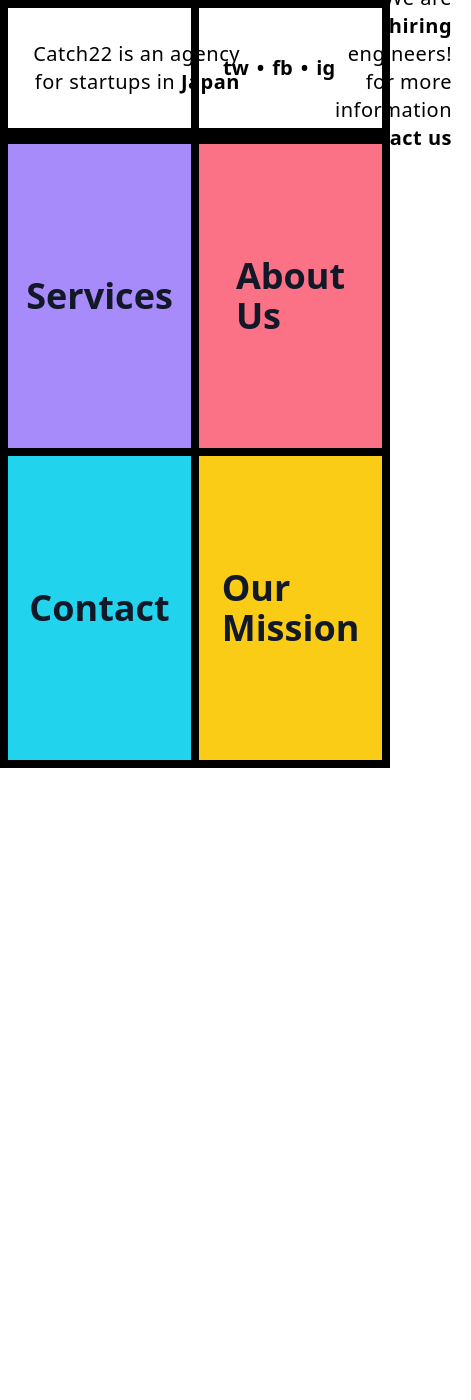
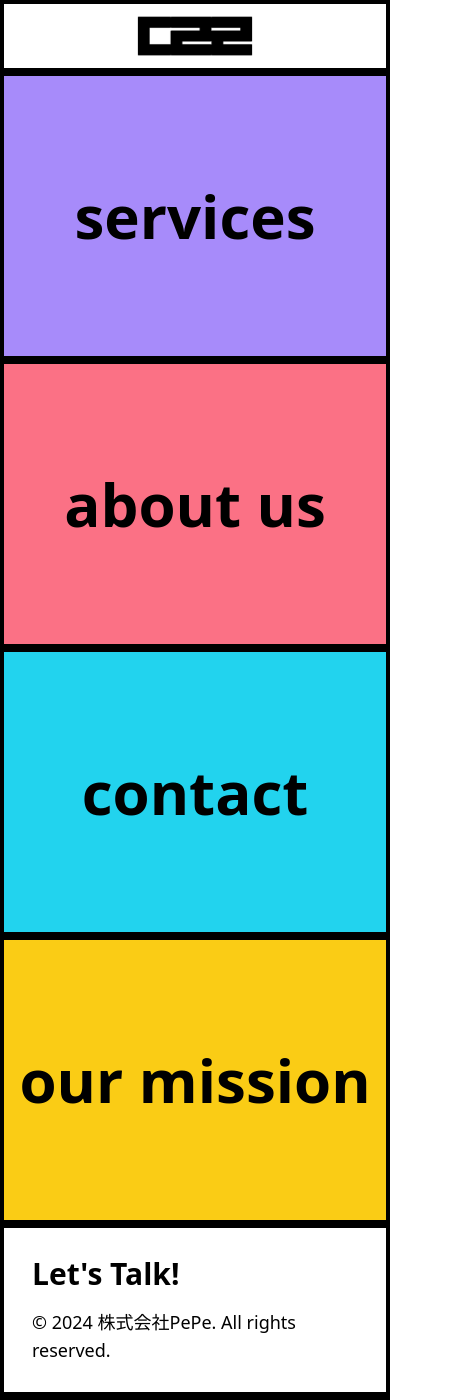
Before and after one commit to KKaged/catch22, a React (Vite) app: page / in a window 390 px wide. Shown: the whole page, 471 px wide, since content can reach past the window. Before the commit the page ends 844 px from the top, so only its background shows below. Built offline with nearby package versions, Linux system fonts and the light colour scheme.

Commit message:
finished homepage, responsive

```diff
--- a/index.html
+++ b/index.html
@@ -2,9 +2,9 @@
 <html lang="en">
   <head>
     <meta charset="UTF-8" />
-    <link rel="icon" type="image/svg+xml" href="/vite.svg" />
+    <link rel="icon" type="image/svg+xml" href="/src/assets/CATCH22.png" />
     <meta name="viewport" content="width=device-width, initial-scale=1.0" />
-    <title>Vite + React</title>
+    <title>Catch22 - Startup Agency - Engineer Dispatch</title>
   </head>
   <body>
     <div id="root"></div>
--- a/src/App.jsx
+++ b/src/App.jsx
@@ -2,49 +2,15 @@ import { Link } from "react-router-dom";
 import "./App.css";
 
 import Nav from "./components/Nav";
+import Boxes from "./components/Boxes";
+import Footer from "./components/Footer";
 
 function App() {
-  const titles = [
-    {
-      title: "Services",
-      style: " bg-violet-400",
-      page: "/services/",
-    },
-    {
-      title: "About Us",
-      style: " bg-rose-400",
-      page: "/about-us/",
-    },
-    {
-      title: "Contact",
-      style: " bg-cyan-400",
-      page: "/contact/",
-    },
-    {
-      title: "Our Mission",
-      style: " bg-yellow-400",
-      page: "/our-mission/",
-    },
-  ];
-
   return (
     <>
       <Nav />
-      <div className="border-4 w-screen border-black grid grid-cols-2 grid-rows-2 font-sans">
-        {titles.map((title, index) => (
-          <div
-            key={index}
-            className={`border-4 border-black flex justify-center items-center${title.style}`}
-          >
-            <Link
-              className="text-4xl font-bold text-gray-900 p-28"
-              to={`${title.page}`}
-            >
-              {title.title}
-            </Link>
-          </div>
-        ))}
-      </div>
+      <Boxes />
+      <Footer />
     </>
   );
 }
--- /dev/null
+++ b/src/components/Boxes.jsx
@@ -0,0 +1,41 @@
+import { Link } from "react-router-dom";
+
+function Boxes() {
+  const titles = [
+    {
+      title: "services",
+      style: "bg-violet-400",
+      page: "/services/",
+    },
+    {
+      title: "about us",
+      style: "bg-rose-400",
+      page: "/about-us/",
+    },
+    {
+      title: "contact",
+      style: "bg-cyan-400",
+      page: "/contact/",
+    },
+    {
+      title: "our mission",
+      style: "bg-yellow-400",
+      page: "/our-mission/",
+    },
+  ];
+  return (
+    <div className="grid grid-cols-1 sm:grid-cols-1 md:grid-cols-2 lg:grid-cols-2 xl:grid-cols-2 border-t-4 border-black">
+      {titles.map((item, index) => (
+        <Link
+          key={index}
+          to={item.page}
+          className={`h-72 font-bold text-6xl text-center flex justify-center items-center border-4 border-black ${item.style}`}
+        >
+          {item.title}
+        </Link>
+      ))}
+    </div>
+  );
+}
+
+export default Boxes;
--- /dev/null
+++ b/src/components/Footer.jsx
@@ -0,0 +1,16 @@
+function Footer() {
+  return (
+    <footer className="border-4 border-b-8 border-black flex flex-col sm:flex-row p-7 justify-between">
+      <div className="mb-4 sm:mb-0">
+        <p className="text-3xl sm:text-lg font-bold">Let's Talk!</p>
+      </div>
+      <div>
+        <p className="text-lg">
+          © {new Date().getFullYear()} 株式会社PePe. All rights reserved.
+        </p>
+      </div>
+    </footer>
+  );
+}
+
+export default Footer;
--- a/src/components/Header.jsx
+++ b/src/components/Header.jsx
@@ -3,14 +3,14 @@ import logo from "../assets/CATCH22 v2.png";
 
 function Header() {
   return (
-    <div className="h-32 px-6 border-4 border-black flex flex-row justify-between items-center">
+    <div className="h-32 px-6 border-4 border-black border-b-0 flex flex-col md:flex-row justify-between items-center">
       <div>
         <Link to={"/"}>
           <img className="h-16" src={logo} alt="logo" />
         </Link>
       </div>
-      <div>
-        <p className="w-52 text-right text-xl font-medium tracking-wide leading-7">
+      <div className="md:w-52">
+        <p className="text-center md:text-right text-xl font-medium tracking-wide leading-7">
           Catch22 is an agency for startups in{" "}
           <span className="font-bold"> Japan</span>
         </p>
@@ -18,4 +18,5 @@ function Header() {
     </div>
   );
 }
+
 export default Header;
--- a/src/components/HeaderRight.jsx
+++ b/src/components/HeaderRight.jsx
@@ -5,8 +5,8 @@ function HeaderRight() {
     { name: "ig", link: "https://instagram.com" },
   ];
   return (
-    <div className="h-32 px-6 border-4 border-black flex flex-row justify-between items-center">
-      <div className="flex gap-2 ">
+    <div className="px-6 border-4 border-black flex flex-col md:flex-row border-b-0 justify-between items-center">
+      <div className="flex flex-col md:flex-row gap-2">
         {socialMedia.map((item, index) => (
           <>
             <a
@@ -20,15 +20,16 @@ function HeaderRight() {
           </>
         ))}
       </div>
-      <div>
-        <p className="text-right text-xl font-medium tracking-wide leading-7">
+      <div className="text-center md:text-right">
+        <p className="text-xl font-medium tracking-wide leading-7">
           We are <span className="font-bold">hiring</span> engineers!
         </p>
-        <p className=" text-right text-xl font-medium tracking-wide leading-7">
+        <p className="text-xl font-medium tracking-wide leading-7">
           for more information <span className="font-bold">contact us</span>
         </p>
       </div>
     </div>
   );
 }
+
 export default HeaderRight;
--- a/src/components/Nav.jsx
+++ b/src/components/Nav.jsx
@@ -1,10 +1,35 @@
+import React, { useState, useEffect } from "react";
 import Header from "./Header";
 import HeaderRight from "./HeaderRight";
+import logo from "../assets/CATCH22 v2.png";
+
 function Nav() {
+  const [isSmallScreen, setIsSmallScreen] = useState(false);
+
+  useEffect(() => {
+    const checkScreenSize = () => {
+      setIsSmallScreen(window.innerWidth < 640);
+    };
+
+    window.addEventListener("resize", checkScreenSize);
+
+    checkScreenSize();
+
+    return () => window.removeEventListener("resize", checkScreenSize);
+  }, []);
+
   return (
-    <nav className="border-4 border-black grid grid-cols-2 grid-rows-1 font-sans ">
-      <Header />
-      <HeaderRight />
+    <nav className="border-4 border-b-0 border-black">
+      {isSmallScreen ? (
+        <div>
+          <img className="h-16 mx-auto" src={logo} alt="logo" />
+        </div>
+      ) : (
+        <div className="grid grid-cols-2 grid-rows-1">
+          <Header />
+          <HeaderRight />
+        </div>
+      )}
     </nav>
   );
 }
```
